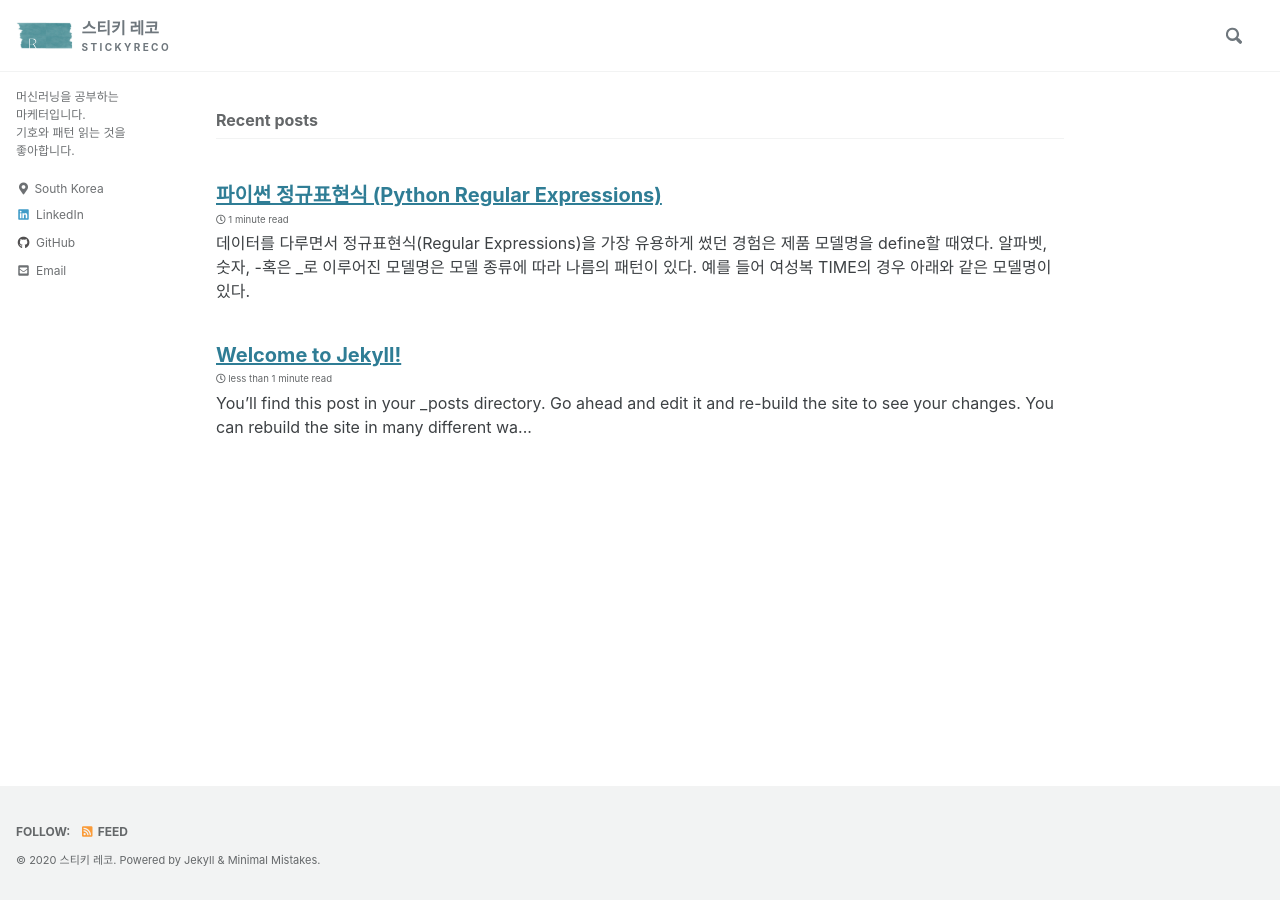
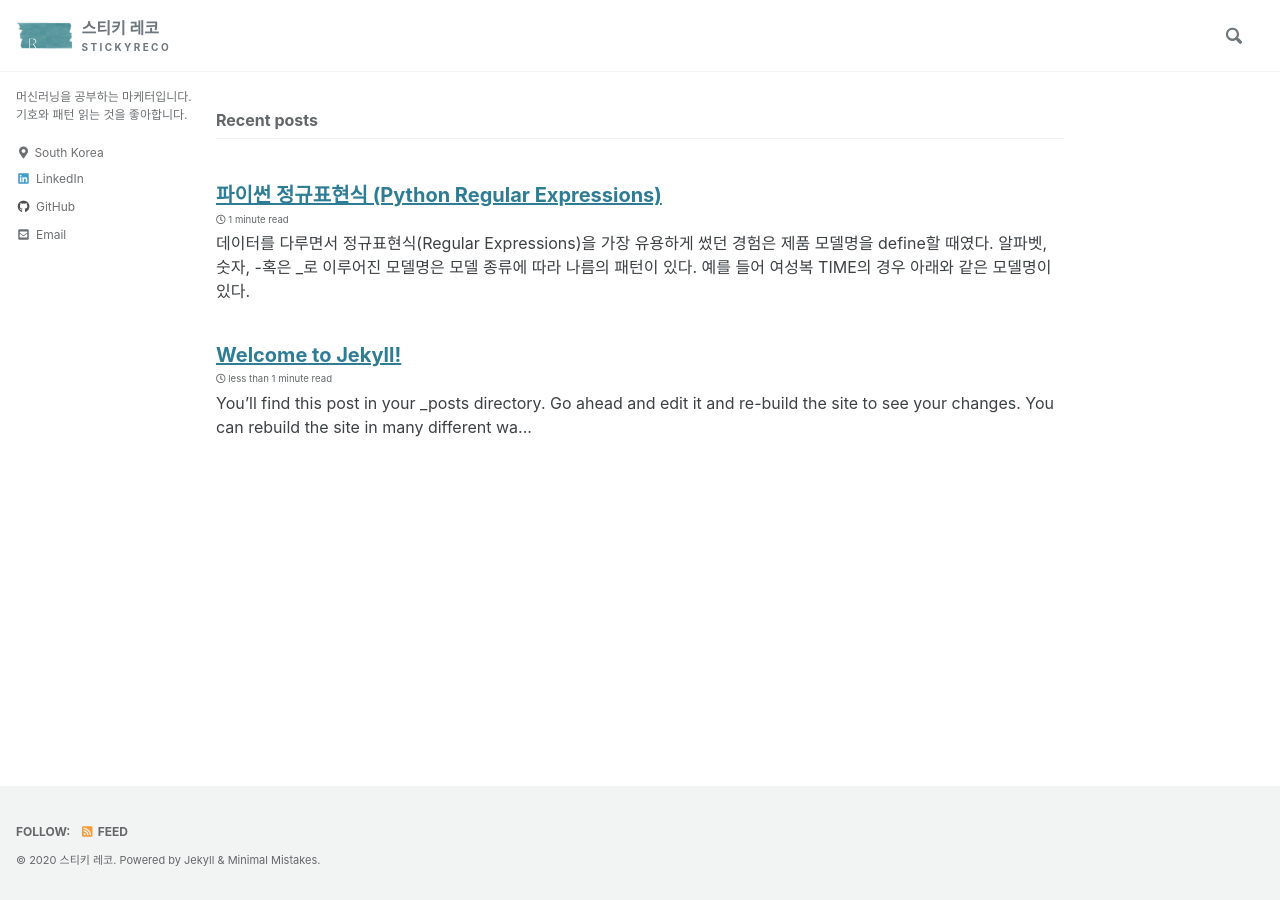
Before and after one commit to amoryoungakim/amoryoungakim.github.io, a Jekyll site: the page built from index.html, in a window 1280 px wide. Built offline with Jekyll 4.4.1, drawn with Linux system fonts in a browser that asks for light colours; cached includes are drawn as plain includes; the list of posts is cut into pages by our own code.

```diff
--- a/_config.yml
+++ b/_config.yml
@@ -16,7 +16,7 @@ minimal_mistakes_skin    : "default" # "default", "air", "aqua", "contrast", "da
 
 # Site Settings
 locale                   : "en-US"
-title                    : "스티키 레코"
+title                    : " 스티키 레코"
 title_separator          : "-"
 subtitle                 : "S T I C K Y R E C O"
 name                     : #"x"
@@ -95,7 +95,7 @@ analytics:
 author:
   name             : #"yakim"
   avatar           : # path of avatar image, e.g. "/assets/images/bio-photo.jpg"
-  bio              : "머신러닝을 공부하는<br>마케터입니다.<br>기호와 패턴 읽는 것을<br>좋아합니다."
+  bio              : "머신러닝을 공부하는 마케터입니다. 기호와 패턴 읽는 것을 좋아합니다."
   email            : "amoryounga.kim@gmail.com"
   location         : "South Korea"
   links:
```
